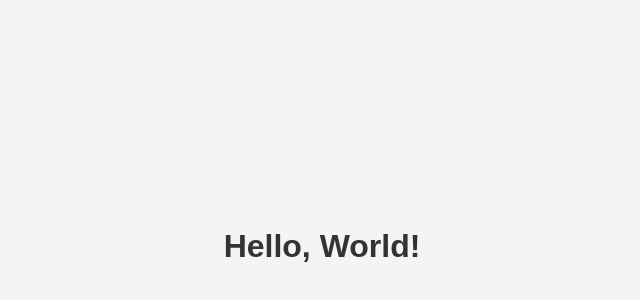
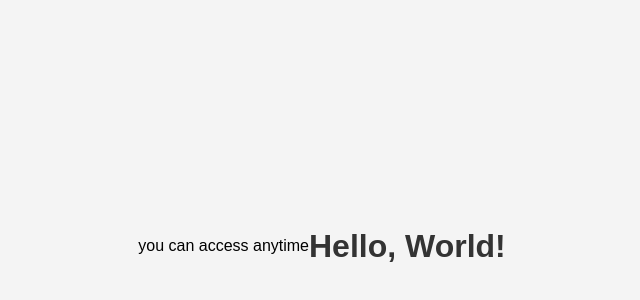
Before and after one commit to shubransh/love, a plain HTML site: page index.html in a window 1280 px wide. Shown: the part 154-454 px from the top of the page, without its empty margins (318-958 px from the left). Drawn offline with Linux system fonts and the light colour scheme.

Commit message:
Update index.html

```diff
--- a/index.html
+++ b/index.html
@@ -18,6 +18,7 @@
             color: #333; /* Dark text color */
         }
     </style>
+    <main> you can access anytime </main>
 </head>
 <body>
     <h1>Hello, World!</h1>
```
